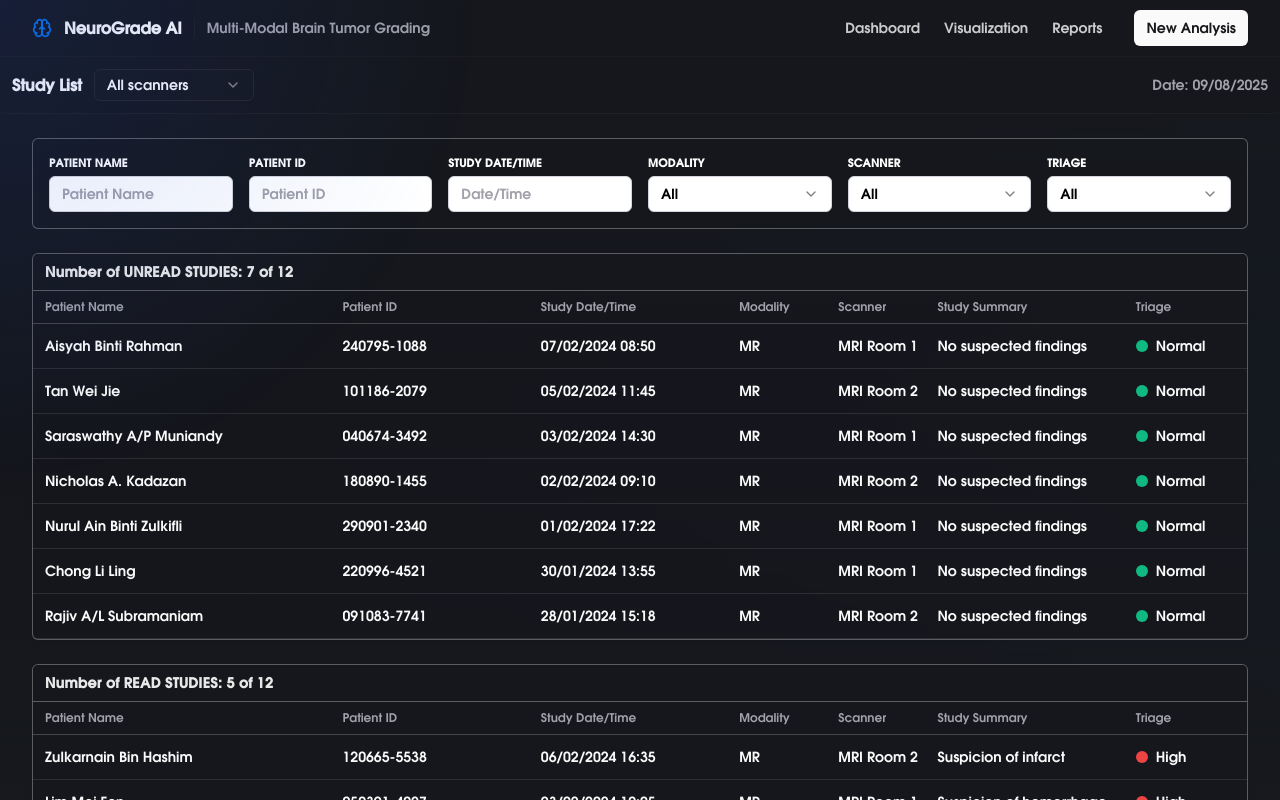
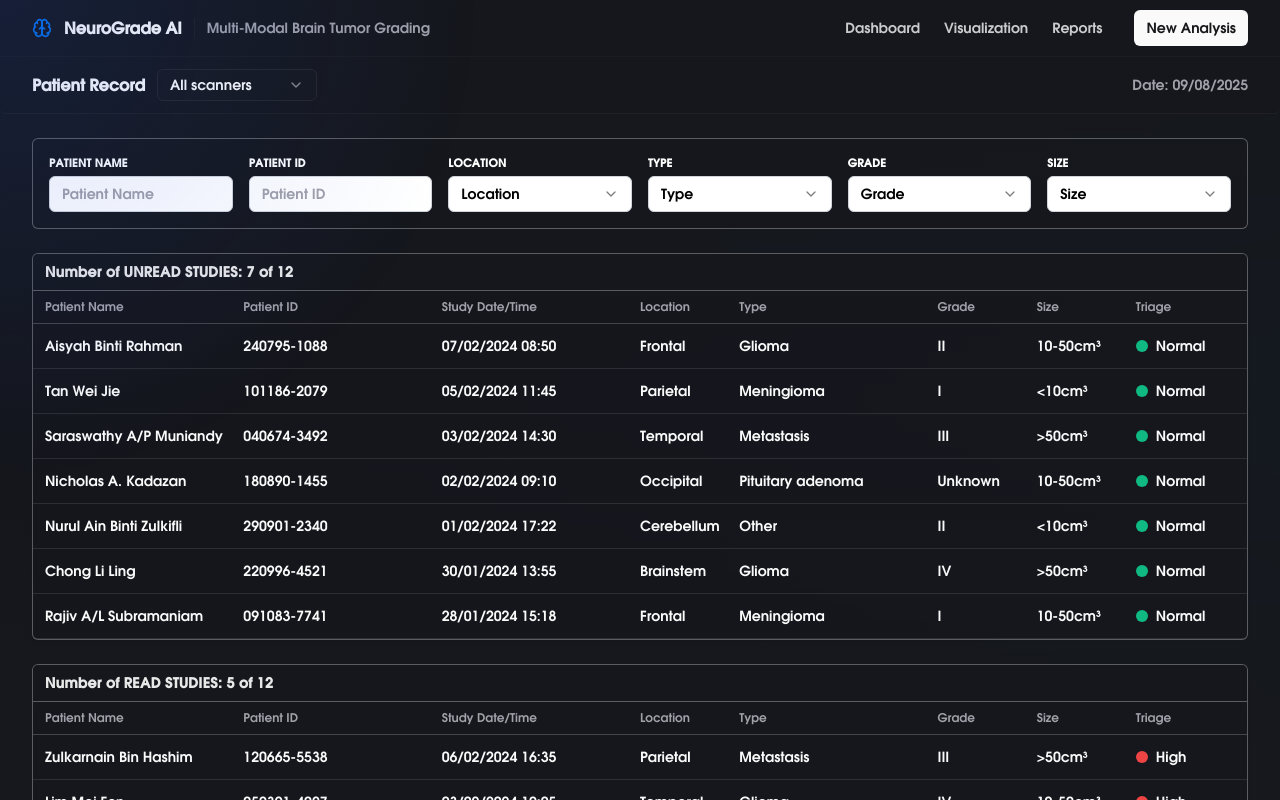
Before and after one commit to h4r1yzz/Healthcare, a Next.js app: page /dashboard in a window 1280 px wide. Shown: the top 800 px of the page. Built offline with nearby package versions, Linux system fonts and the light colour scheme.

Commit message:
refactor: change filters dropdown

```diff
--- a/app/dashboard/page.tsx
+++ b/app/dashboard/page.tsx
@@ -5,21 +5,21 @@ import StudyTable from "@/components/dashboard/study-table"
 import type { Study } from "@/components/dashboard/study-row"
 
 const unread: Study[] = [
-  { patientName: "Aisyah Binti Rahman", patientId: "240795-1088", dateTime: "07/02/2024 08:50", modality: "MR", scanner: "MRI Room 1", summary: "No suspected findings", triage: "Normal" },
-  { patientName: "Tan Wei Jie", patientId: "101186-2079", dateTime: "05/02/2024 11:45", modality: "MR", scanner: "MRI Room 2", summary: "No suspected findings", triage: "Normal" },
-  { patientName: "Saraswathy A/P Muniandy", patientId: "040674-3492", dateTime: "03/02/2024 14:30", modality: "MR", scanner: "MRI Room 1", summary: "No suspected findings", triage: "Normal" },
-  { patientName: "Nicholas A. Kadazan", patientId: "180890-1455", dateTime: "02/02/2024 09:10", modality: "MR", scanner: "MRI Room 2", summary: "No suspected findings", triage: "Normal" },
-  { patientName: "Nurul Ain Binti Zulkifli", patientId: "290901-2340", dateTime: "01/02/2024 17:22", modality: "MR", scanner: "MRI Room 1", summary: "No suspected findings", triage: "Normal" },
-  { patientName: "Chong Li Ling", patientId: "220996-4521", dateTime: "30/01/2024 13:55", modality: "MR", scanner: "MRI Room 1", summary: "No suspected findings", triage: "Normal" },
-  { patientName: "Rajiv A/L Subramaniam", patientId: "091083-7741", dateTime: "28/01/2024 15:18", modality: "MR", scanner: "MRI Room 2", summary: "No suspected findings", triage: "Normal" },
+  { patientName: "Aisyah Binti Rahman", patientId: "240795-1088", dateTime: "07/02/2024 08:50", location: "Frontal", type: "Glioma", grade: "II", size: "10-50cm³", triage: "Normal" },
+  { patientName: "Tan Wei Jie", patientId: "101186-2079", dateTime: "05/02/2024 11:45", location: "Parietal", type: "Meningioma", grade: "I", size: "<10cm³", triage: "Normal" },
+  { patientName: "Saraswathy A/P Muniandy", patientId: "040674-3492", dateTime: "03/02/2024 14:30", location: "Temporal", type: "Metastasis", grade: "III", size: ">50cm³", triage: "Normal" },
+  { patientName: "Nicholas A. Kadazan", patientId: "180890-1455", dateTime: "02/02/2024 09:10", location: "Occipital", type: "Pituitary adenoma", grade: "Unknown", size: "10-50cm³", triage: "Normal" },
+  { patientName: "Nurul Ain Binti Zulkifli", patientId: "290901-2340", dateTime: "01/02/2024 17:22", location: "Cerebellum", type: "Other", grade: "II", size: "<10cm³", triage: "Normal" },
+  { patientName: "Chong Li Ling", patientId: "220996-4521", dateTime: "30/01/2024 13:55", location: "Brainstem", type: "Glioma", grade: "IV", size: ">50cm³", triage: "Normal" },
+  { patientName: "Rajiv A/L Subramaniam", patientId: "091083-7741", dateTime: "28/01/2024 15:18", location: "Frontal", type: "Meningioma", grade: "I", size: "10-50cm³", triage: "Normal" },
 ];
 
 const read: Study[] = [
-  { patientName: "Zulkarnain Bin Hashim", patientId: "120665-5538", dateTime: "06/02/2024 16:35", modality: "MR", scanner: "MRI Room 2", summary: "Suspicion of infarct", triage: "High" },
-  { patientName: "Lim Mei Fen", patientId: "050391-4027", dateTime: "03/02/2024 10:05", modality: "MR", scanner: "MRI Room 1", summary: "Suspicion of hemorrhage", triage: "High" },
-  { patientName: "Deepa A/P Narayanan", patientId: "070582-8832", dateTime: "31/01/2024 08:40", modality: "MR", scanner: "MRI Room 2", summary: "Suspicion of tumor", triage: "Medium" },
-  { patientName: "Jerome Anak Ding", patientId: "300877-6384", dateTime: "29/01/2024 18:15", modality: "MR", scanner: "MRI Room 1", summary: "Suspicion of infarct,hemorrhage", triage: "High" },
-  { patientName: "Noraini Binti Saad", patientId: "211278-9430", dateTime: "27/01/2024 12:25", modality: "MR", scanner: "MRI Room 2", summary: "Suspicion of tumor", triage: "Medium" },
+  { patientName: "Zulkarnain Bin Hashim", patientId: "120665-5538", dateTime: "06/02/2024 16:35", location: "Parietal", type: "Metastasis", grade: "III", size: ">50cm³", triage: "High" },
+  { patientName: "Lim Mei Fen", patientId: "050391-4027", dateTime: "03/02/2024 10:05", location: "Temporal", type: "Glioma", grade: "IV", size: "10-50cm³", triage: "High" },
+  { patientName: "Deepa A/P Narayanan", patientId: "070582-8832", dateTime: "31/01/2024 08:40", location: "Frontal", type: "Meningioma", grade: "II", size: "<10cm³", triage: "Medium" },
+  { patientName: "Jerome Anak Ding", patientId: "300877-6384", dateTime: "29/01/2024 18:15", location: "Occipital", type: "Other", grade: "Unknown", size: "10-50cm³", triage: "High" },
+  { patientName: "Noraini Binti Saad", patientId: "211278-9430", dateTime: "27/01/2024 12:25", location: "Cerebellum", type: "Pituitary adenoma", grade: "I", size: ">50cm³", triage: "Medium" },
 ];
 
 export default function DashboardPage() {
--- a/components/dashboard/filters.tsx
+++ b/components/dashboard/filters.tsx
@@ -19,43 +19,53 @@ export default function Filters() {
         />
       </div>
       <div className="md:col-span-1">
-        <div className="text-[11px] font-semibold uppercase tracking-wide text-white">Study Date/Time</div>
-        <Input
-          placeholder="Date/Time"
-          className="mt-1 h-9 border-gray-300 bg-white text-black placeholder:text-muted-foreground focus-visible:ring-black/20 focus-visible:ring-offset-0"
-        />
-      </div>
-      <div className="md:col-span-1">
-        <div className="text-[11px] font-semibold uppercase tracking-wide text-white">Modality</div>
-        <Select defaultValue="all">
-          <SelectTrigger className="mt-1 h-9 border-gray-300 bg-white text-black focus:ring-0"><SelectValue placeholder="All" /></SelectTrigger>
+        <div className="text-[11px] font-semibold uppercase tracking-wide text-white">Location</div>
+        <Select>
+          <SelectTrigger className="mt-1 h-9 border-gray-300 bg-white text-black focus:ring-0"><SelectValue placeholder="Location" /></SelectTrigger>
           <SelectContent>
-            <SelectItem value="all">All</SelectItem>
-            <SelectItem value="mr">MR</SelectItem>
-            <SelectItem value="ct">CT</SelectItem>
+            <SelectItem value="Frontal">Frontal</SelectItem>
+            <SelectItem value="Parietal">Parietal</SelectItem>
+            <SelectItem value="Temporal">Temporal</SelectItem>
+            <SelectItem value="Occipital">Occipital</SelectItem>
+            <SelectItem value="Cerebellum">Cerebellum</SelectItem>
+            <SelectItem value="Brainstem">Brainstem</SelectItem>
           </SelectContent>
         </Select>
       </div>
       <div className="md:col-span-1">
-        <div className="text-[11px] font-semibold uppercase tracking-wide text-white">Scanner</div>
-        <Select defaultValue="all">
-          <SelectTrigger className="mt-1 h-9 border-gray-300 bg-white text-black focus:ring-0"><SelectValue placeholder="All" /></SelectTrigger>
+        <div className="text-[11px] font-semibold uppercase tracking-wide text-white">Type</div>
+        <Select>
+          <SelectTrigger className="mt-1 h-9 border-gray-300 bg-white text-black focus:ring-0"><SelectValue placeholder="Type" /></SelectTrigger>
           <SelectContent>
-            <SelectItem value="all">All</SelectItem>
-            <SelectItem value="room1">MRI Room 1</SelectItem>
-            <SelectItem value="room2">MRI Room 2</SelectItem>
+            <SelectItem value="Glioma">Glioma</SelectItem>
+            <SelectItem value="Meningioma">Meningioma</SelectItem>
+            <SelectItem value="Metastasis">Metastasis</SelectItem>
+            <SelectItem value="Pituitary adenoma">Pituitary Adenoma</SelectItem>
+            <SelectItem value="Other">Other</SelectItem>
           </SelectContent>
         </Select>
       </div>
       <div className="md:col-span-1">
-        <div className="text-[11px] font-semibold uppercase tracking-wide text-white">Triage</div>
-        <Select defaultValue="all">
-          <SelectTrigger className="mt-1 h-9 border-gray-300 bg-white text-black focus:ring-0"><SelectValue placeholder="All" /></SelectTrigger>
+        <div className="text-[11px] font-semibold uppercase tracking-wide text-white">Grade</div>
+        <Select>
+          <SelectTrigger className="mt-1 h-9 border-gray-300 bg-white text-black focus:ring-0"><SelectValue placeholder="Grade" /></SelectTrigger>
           <SelectContent>
-            <SelectItem value="all">All</SelectItem>
-            <SelectItem value="high">High</SelectItem>
-            <SelectItem value="medium">Medium</SelectItem>
-            <SelectItem value="normal">Normal</SelectItem>
+            <SelectItem value="I">I</SelectItem>
+            <SelectItem value="II">II</SelectItem>
+            <SelectItem value="III">III</SelectItem>
+            <SelectItem value="IV">IV</SelectItem>
+            <SelectItem value="Unknown">Unknown</SelectItem>
+          </SelectContent>
+        </Select>
+      </div>
+      <div className="md:col-span-1">
+        <div className="text-[11px] font-semibold uppercase tracking-wide text-white">Size</div>
+        <Select>
+          <SelectTrigger className="mt-1 h-9 border-gray-300 bg-white text-black focus:ring-0"><SelectValue placeholder="Size" /></SelectTrigger>
+          <SelectContent>
+            <SelectItem value="<10cm³">&lt;10cm³</SelectItem>
+            <SelectItem value="10-50cm³">10-50cm³</SelectItem>
+            <SelectItem value=">50cm³">&gt;50cm³</SelectItem>
           </SelectContent>
         </Select>
       </div>
--- a/components/dashboard/study-row.tsx
+++ b/components/dashboard/study-row.tsx
@@ -4,9 +4,10 @@ export type Study = {
   patientName: string
   patientId: string
   dateTime: string
-  modality: string
-  scanner: string
-  summary: string
+  location: string
+  type: string
+  grade: string
+  size: string
   triage: "Normal" | "High" | "Medium"
   disclaimer?: string
 }
@@ -15,12 +16,13 @@ export default function StudyRow({ study }: { study: Study }) {
   const color = study.triage === "High" ? "red" : study.triage === "Medium" ? "yellow" : "green"
   return (
     <div className="grid grid-cols-12 items-center border-b border-white/10 px-3 py-3 text-sm hover:bg-white/5">
-      <div className="col-span-3 min-w-0 truncate">{study.patientName}</div>
+      <div className="col-span-2 min-w-0 truncate">{study.patientName}</div>
       <div className="col-span-2 min-w-0 truncate">{study.patientId}</div>
       <div className="col-span-2 min-w-0 truncate">{study.dateTime}</div>
-      <div className="col-span-1 min-w-0 truncate">{study.modality}</div>
-      <div className="col-span-1 min-w-0 truncate">{study.scanner}</div>
-      <div className="col-span-2 min-w-0 truncate">{study.summary}</div>
+      <div className="col-span-1 min-w-0 truncate">{study.location}</div>
+      <div className="col-span-2 min-w-0 truncate">{study.type}</div>
+      <div className="col-span-1 min-w-0 truncate">{study.grade}</div>
+      <div className="col-span-1 min-w-0 truncate">{study.size}</div>
       <div className="col-span-1 flex items-center justify-start gap-2">
         <StatusDot color={color as any} label={study.triage} />
       </div>
--- a/components/dashboard/study-table.tsx
+++ b/components/dashboard/study-table.tsx
@@ -12,12 +12,13 @@ export default function StudyTable({ title, studies }: Props) {
         {title}
       </div>
       <div className="grid grid-cols-12 border-b border-white/20 bg-background/60 px-3 py-2 text-xs text-muted-foreground">
-        <div className="col-span-3">Patient Name</div>
+        <div className="col-span-2">Patient Name</div>
         <div className="col-span-2">Patient ID</div>
         <div className="col-span-2">Study Date/Time</div>
-        <div className="col-span-1">Modality</div>
-        <div className="col-span-1">Scanner</div>
-        <div className="col-span-2">Study Summary</div>
+        <div className="col-span-1">Location</div>
+        <div className="col-span-2">Type</div>
+        <div className="col-span-1">Grade</div>
+        <div className="col-span-1">Size</div>
         <div className="col-span-1">Triage</div>
       </div>
       <div>
--- a/components/dashboard/topbar.tsx
+++ b/components/dashboard/topbar.tsx
@@ -5,9 +5,9 @@ import { CalendarDays, Monitor, Search, User2 } from "lucide-react"
 
 export default function Topbar() {
   return (
-    <div className="flex items-center justify-between gap-3 rounded-b-md border-b border-border/60 bg-background/70 p-3">
+    <div className="container max-w-screen-2xl flex items-center justify-between gap-3 rounded-b-md border-b border-border/60 bg-background/70 p-3">
       <div className="flex items-center gap-3">
-        <div className="font-semibold">Study List</div>
+        <div className="font-semibold pl-5">Patient Record</div>
         <Select defaultValue="all">
           <SelectTrigger className="h-8 w-[160px]"><SelectValue placeholder="Select scanner" /></SelectTrigger>
           <SelectContent>
@@ -18,7 +18,7 @@ export default function Topbar() {
         </Select>
       </div>
 
-      <div className="flex items-center gap-2">
+      <div className="flex items-center gap-2 pr-5">
         <div className="hidden text-sm text-muted-foreground md:block">Date: 09/08/2025</div>
       </div>
     </div>
```
